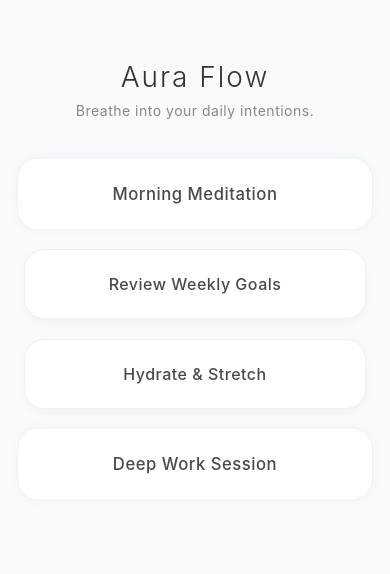
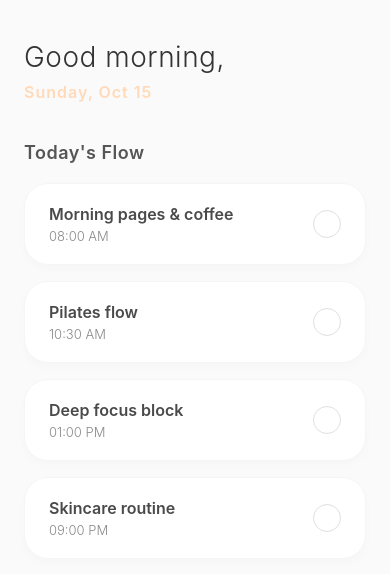
Before and after one commit to hkners/HerGeceYeniApp, a React Native app: screen / in a window 390 px wide. Shown: the top 574 px of the page. Built offline with nearby package versions, Linux system fonts and the light colour scheme.

Commit message:
feat: build daily app prototype with clean girl aesthetic
Co-authored-by: hkners <99874098+hkners@users.noreply.github.com>

```diff
--- a/App.js
+++ b/App.js
@@ -1,71 +1,95 @@
 import { StatusBar } from 'expo-status-bar';
-import React, { useEffect, useRef, useState } from 'react';
-import { StyleSheet, Text, View, Animated, TouchableOpacity, ScrollView, SafeAreaView } from 'react-native';
+import React, { useState } from 'react';
+import { StyleSheet, Text, View, SafeAreaView, ScrollView, Pressable } from 'react-native';
+import Animated, {
+  useSharedValue,
+  useAnimatedStyle,
+  withSpring,
+  withTiming,
+  interpolateColor,
+} from 'react-native-reanimated';
 
-const INITIAL_INTENTIONS = [
-  { id: '1', title: 'Morning Meditation', priority: 'high', completed: false },
-  { id: '2', title: 'Review Weekly Goals', priority: 'medium', completed: false },
-  { id: '3', title: 'Hydrate & Stretch', priority: 'low', completed: false },
-  { id: '4', title: 'Deep Work Session', priority: 'high', completed: false },
+const INITIAL_TASKS = [
+  { id: '1', title: 'Morning pages & coffee', time: '08:00 AM', completed: false },
+  { id: '2', title: 'Pilates flow', time: '10:30 AM', completed: false },
+  { id: '3', title: 'Deep focus block', time: '01:00 PM', completed: false },
+  { id: '4', title: 'Skincare routine', time: '09:00 PM', completed: false },
 ];
 
-const BreathingContainer = ({ intention, onToggle }) => {
-  const pulseAnim = useRef(new Animated.Value(1)).current;
+const TaskCard = ({ task, onToggle }) => {
+  const scale = useSharedValue(1);
+  const isCompleted = useSharedValue(task.completed ? 1 : 0);
 
-  useEffect(() => {
-    if (intention.priority === 'high' && !intention.completed) {
-      Animated.loop(
-        Animated.sequence([
-          Animated.timing(pulseAnim, {
-            toValue: 1.05,
-            duration: 2000,
-            useNativeDriver: true,
-          }),
-          Animated.timing(pulseAnim, {
-            toValue: 1,
-            duration: 2000,
-            useNativeDriver: true,
-          }),
-        ])
-      ).start();
-    } else {
-      pulseAnim.setValue(1);
-    }
-  }, [intention.priority, intention.completed, pulseAnim]);
-
-  const getContainerStyle = () => {
-    if (intention.completed) return styles.containerCompleted;
-    if (intention.priority === 'high') return styles.containerHighPriority;
-    return styles.containerNormal;
+  const handlePressIn = () => {
+    scale.value = withSpring(0.95);
   };
 
-  const getTextColor = () => {
-    if (intention.completed) return '#A0A0A0';
-    return '#4A4A4A';
+  const handlePressOut = () => {
+    scale.value = withSpring(1);
   };
 
+  const handlePress = () => {
+    onToggle(task.id);
+    isCompleted.value = withTiming(task.completed ? 0 : 1, { duration: 300 });
+  };
+
+  const animatedStyle = useAnimatedStyle(() => {
+    return {
+      transform: [{ scale: scale.value }],
+      opacity: isCompleted.value === 1 ? 0.6 : 1,
+    };
+  });
+
+  const checkboxAnimatedStyle = useAnimatedStyle(() => {
+    return {
+      backgroundColor: interpolateColor(
+        isCompleted.value,
+        [0, 1],
+        ['#FFFFFF', '#FFC0CB']
+      ),
+      borderColor: interpolateColor(
+        isCompleted.value,
+        [0, 1],
+        ['#E0E0E0', '#FFC0CB']
+      ),
+    };
+  });
+
+  const checkmarkAnimatedStyle = useAnimatedStyle(() => {
+    return {
+      opacity: isCompleted.value,
+      transform: [{ scale: isCompleted.value }],
+    };
+  });
+
   return (
-    <Animated.View style={{ transform: [{ scale: pulseAnim }] }}>
-      <TouchableOpacity
-        activeOpacity={0.8}
-        onPress={() => onToggle(intention.id)}
-        style={[styles.intentionContainer, getContainerStyle()]}
-      >
-        <Text style={[styles.intentionText, { color: getTextColor(), textDecorationLine: intention.completed ? 'line-through' : 'none' }]}>
-          {intention.title}
-        </Text>
-      </TouchableOpacity>
-    </Animated.View>
+    <Pressable
+      onPressIn={handlePressIn}
+      onPressOut={handlePressOut}
+      onPress={handlePress}
+    >
+      <Animated.View style={[styles.card, animatedStyle]}>
+        <View style={styles.cardContent}>
+          <Text style={[styles.taskTitle, task.completed && styles.taskTitleCompleted]}>
+            {task.title}
+          </Text>
+          <Text style={styles.taskTime}>{task.time}</Text>
+        </View>
+        <Animated.View style={[styles.checkbox, checkboxAnimatedStyle]}>
+          <Animated.View style={[styles.checkmark, checkmarkAnimatedStyle]} />
+        </Animated.View>
+      </Animated.View>
+    </Pressable>
   );
 };
 
 export default function App() {
-  const [intentions, setIntentions] = useState(INITIAL_INTENTIONS);
+  const [tasks, setTasks] = useState(INITIAL_TASKS);
 
-  const toggleIntention = (id) => {
-    setIntentions(prev =>
-      prev.map(item =>
-        item.id === id ? { ...item, completed: !item.completed } : item
+  const toggleTask = (id) => {
+    setTasks(prev =>
+      prev.map(task =>
+        task.id === id ? { ...task, completed: !task.completed } : task
       )
     );
   };
@@ -75,20 +99,18 @@ export default function App() {
       <StatusBar style="dark" />
       <ScrollView contentContainerStyle={styles.scrollContainer} showsVerticalScrollIndicator={false}>
         <View style={styles.header}>
-          <Text style={styles.title}>Aura Flow</Text>
-          <Text style={styles.subtitle}>Breathe into your daily intentions.</Text>
+          <Text style={styles.greeting}>Good morning,</Text>
+          <Text style={styles.date}>Sunday, Oct 15</Text>
         </View>
 
-        <View style={styles.listContainer}>
-          {intentions.map(intention => (
-            <BreathingContainer
-              key={intention.id}
-              intention={intention}
-              onToggle={toggleIntention}
-            />
-          ))}
+        <View style={styles.section}>
+          <Text style={styles.sectionTitle}>Today's Flow</Text>
+          <View style={styles.listContainer}>
+            {tasks.map(task => (
+              <TaskCard key={task.id} task={task} onToggle={toggleTask} />
+            ))}
+          </View>
         </View>
-
       </ScrollView>
     </SafeAreaView>
   );
@@ -97,68 +119,89 @@ export default function App() {
 const styles = StyleSheet.create({
   safeArea: {
     flex: 1,
-    backgroundColor: '#FAFAFA', // Very light, clean background
+    backgroundColor: '#FAFAFA',
   },
   scrollContainer: {
     flexGrow: 1,
     paddingHorizontal: 24,
-    paddingTop: 60,
-    paddingBottom: 40,
+    paddingTop: 40,
+    paddingBottom: 60,
   },
   header: {
     marginBottom: 40,
-    alignItems: 'center',
   },
-  title: {
+  greeting: {
     fontSize: 28,
     fontWeight: '300',
     color: '#333333',
-    letterSpacing: 2,
     marginBottom: 8,
+    letterSpacing: 0.5,
   },
-  subtitle: {
-    fontSize: 14,
-    fontWeight: '400',
-    color: '#888888',
+  date: {
+    fontSize: 16,
+    fontWeight: '600',
+    color: '#FFDAB9',
+    letterSpacing: 1,
+  },
+  section: {
+    flex: 1,
+  },
+  sectionTitle: {
+    fontSize: 18,
+    fontWeight: '600',
+    color: '#555555',
+    marginBottom: 20,
     letterSpacing: 0.5,
   },
   listContainer: {
-    gap: 20,
+    gap: 16,
   },
-  intentionContainer: {
-    paddingVertical: 24,
-    paddingHorizontal: 20,
-    borderRadius: 20,
+  card: {
+    flexDirection: 'row',
+    alignItems: 'center',
+    justifyContent: 'space-between',
+    backgroundColor: '#FFFFFF',
+    paddingVertical: 20,
+    paddingHorizontal: 24,
+    borderRadius: 24,
     shadowColor: '#000',
     shadowOffset: { width: 0, height: 4 },
-    shadowOpacity: 0.03,
+    shadowOpacity: 0.02,
     shadowRadius: 10,
     elevation: 2,
+    borderWidth: 1,
+    borderColor: '#F5F5F5',
+  },
+  cardContent: {
+    flex: 1,
+  },
+  taskTitle: {
+    fontSize: 16,
+    fontWeight: '600',
+    color: '#4A4A4A',
+    marginBottom: 4,
+  },
+  taskTitleCompleted: {
+    textDecorationLine: 'line-through',
+    color: '#A0A0A0',
+  },
+  taskTime: {
+    fontSize: 13,
+    fontWeight: '300',
+    color: '#888888',
+  },
+  checkbox: {
+    width: 28,
+    height: 28,
+    borderRadius: 14,
+    borderWidth: 1,
     alignItems: 'center',
     justifyContent: 'center',
   },
-  containerNormal: {
+  checkmark: {
+    width: 12,
+    height: 12,
+    borderRadius: 6,
     backgroundColor: '#FFFFFF',
-    borderWidth: 1,
-    borderColor: '#F0F0F0',
-  },
-  containerHighPriority: {
-    backgroundColor: '#FFFFFF',
-    borderWidth: 1,
-    borderColor: '#E8F4F8', // Soft highlight (airy blue)
-    shadowColor: '#A0D8E6',
-    shadowOpacity: 0.1,
-    shadowRadius: 15,
-  },
-  containerCompleted: {
-    backgroundColor: '#F7F7F7',
-    borderWidth: 1,
-    borderColor: '#EAEAEA',
-    opacity: 0.6,
-  },
-  intentionText: {
-    fontSize: 16,
-    fontWeight: '500',
-    letterSpacing: 0.5,
   },
 });
--- /dev/null
+++ b/babel.config.js
@@ -0,0 +1,7 @@
+module.exports = function(api) {
+  api.cache(true);
+  return {
+    presets: ['babel-preset-expo'],
+    plugins: ['react-native-reanimated/plugin'],
+  };
+};
--- a/package.json
+++ b/package.json
@@ -10,11 +10,13 @@
   },
   "dependencies": {
     "@expo/metro-runtime": "~55.0.6",
+    "babel-preset-expo": "^56.0.15",
     "expo": "~55.0.4",
     "expo-status-bar": "~55.0.4",
     "react": "19.2.0",
     "react-dom": "19.2.0",
     "react-native": "0.83.2",
+    "react-native-reanimated": "^3.16.1",
     "react-native-web": "^0.21.0"
   },
   "private": true
```
Also changed, not shown: 2 other files (tests, documents, lock files or other folders).
